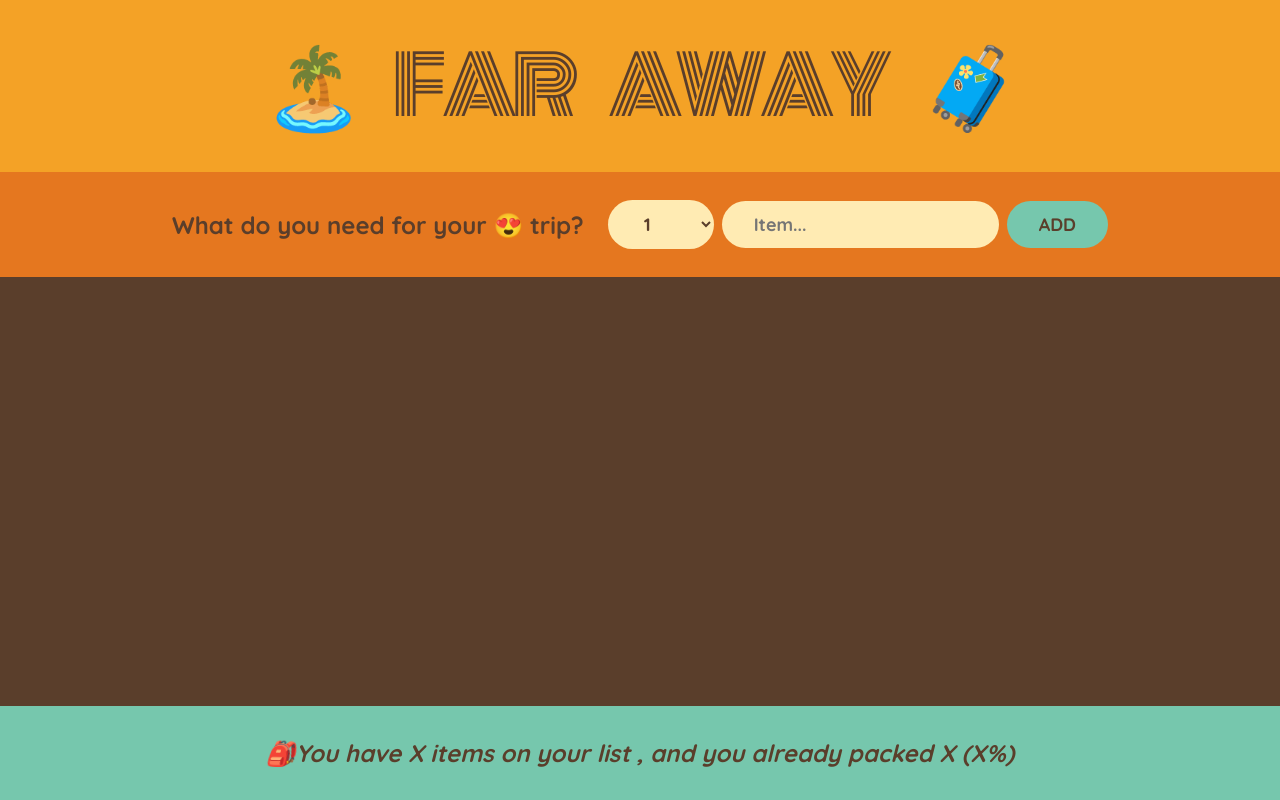
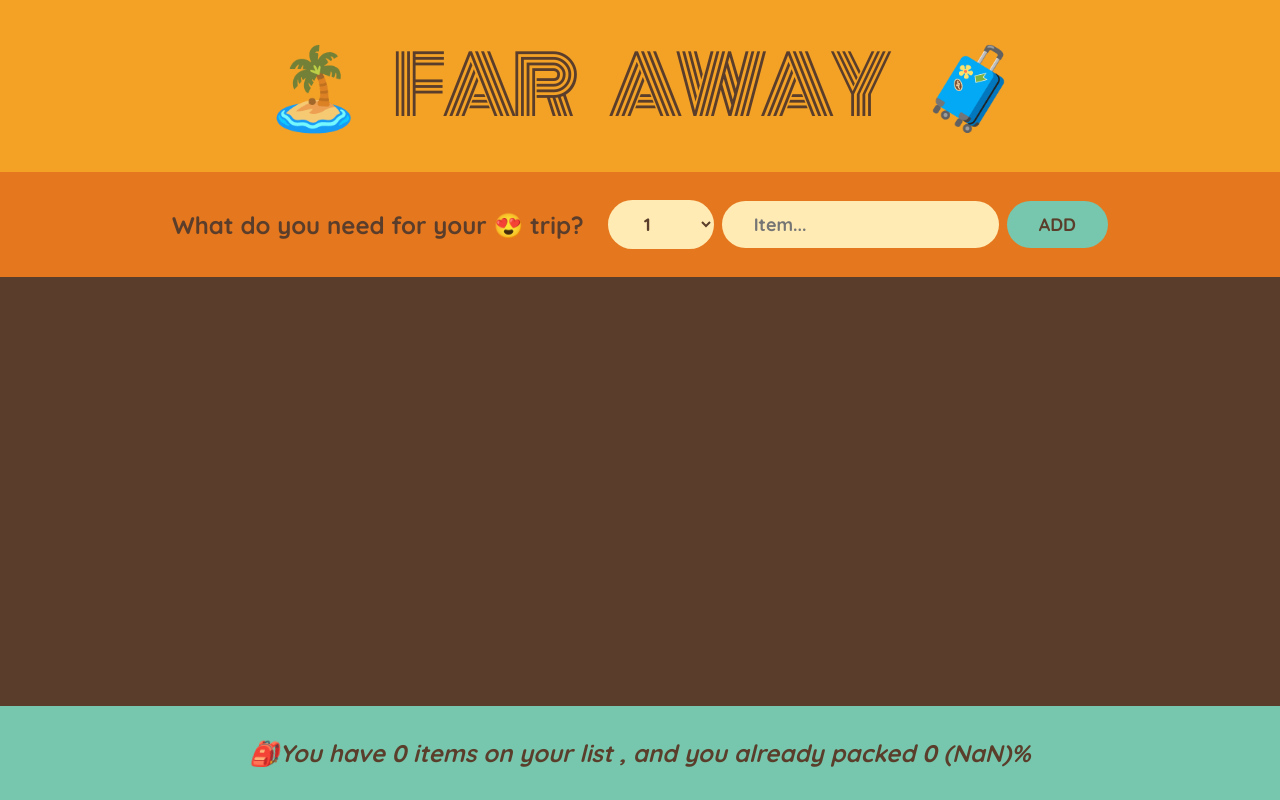
Before and after one commit to trdxDeepu/Packing-app, a React (Vite) app: page / in a window 1280 px wide. Built offline with nearby package versions, Linux system fonts and the light colour scheme.

Commit message:
added stats and  in footer

```diff
--- a/src/App.jsx
+++ b/src/App.jsx
@@ -12,6 +12,7 @@ import React, { useState } from "react";
 
 const App = () => {
   const [item, setItems] = useState([]);
+
 
   function handleItem(item) {
     setItems((items) => [...items, item]);
@@ -39,7 +40,7 @@ const App = () => {
         onDeleteItems={handleDeleteItem}
         onToggleItem={handleToggleItem}
       />
-      <Stats />
+      <Stats item={item}  />
     </div>
   );
 };
@@ -109,10 +110,14 @@ function PackingList({ items, onDeleteItems,onToggleItem }) {
   );
 }
 
-function Stats() {
+function Stats({item}) {
+  const numItem = item.length;
+  const numPacked = item.filter((item)=>item.packed).length
+  const percentage = Math.round((numPacked/numItem)*100)
+
   return (
     <footer className="stats">
-      <em>🎒You have X items on your list , and you already packed X (X%)</em>
+      <em>🎒You have {numItem} items on your list , and you already packed {numPacked} ({percentage})%</em>
     </footer>
   );
 }
```
